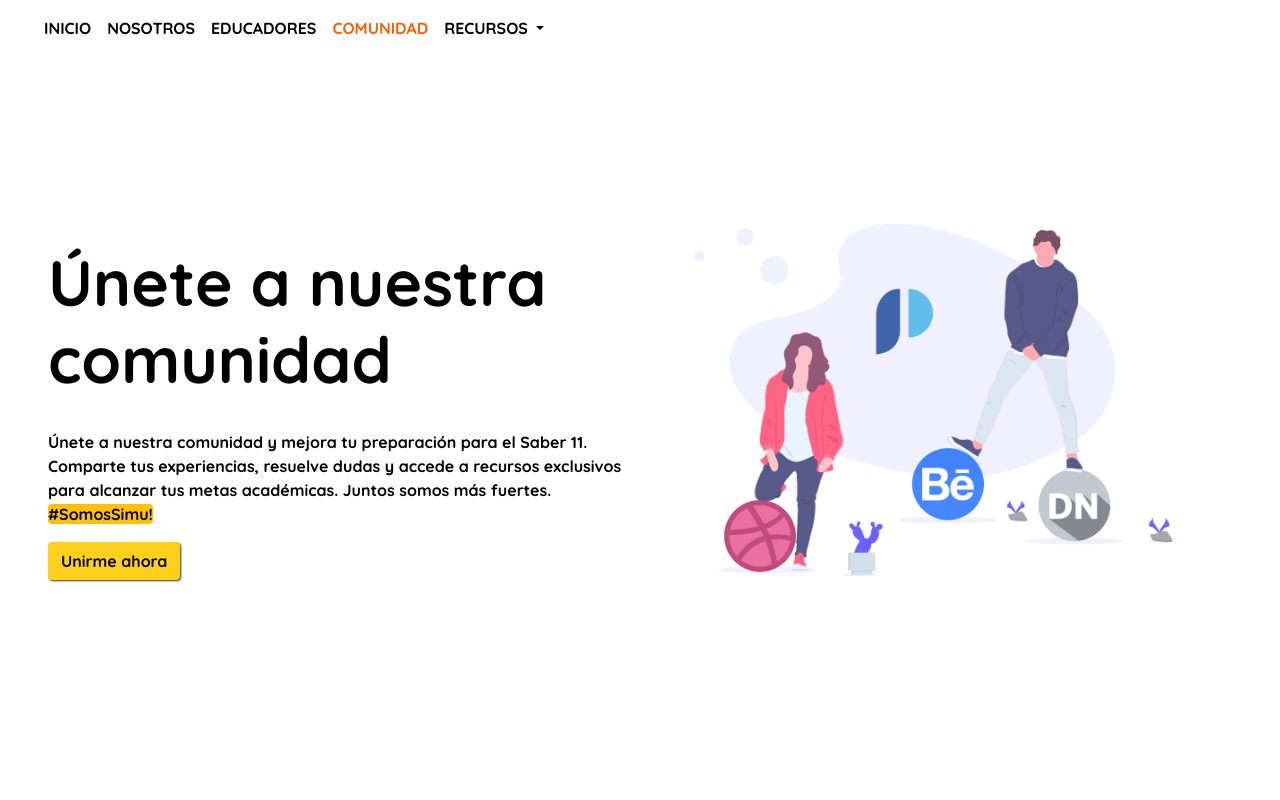
After one commit to jose-advh/somos-simu, a PHP site: page /pages/comunidad.html in a window 1280 px wide. The commit adds this page. Run offline with PHP 8.4, Linux system fonts and the light colour scheme.

Commit message:
Index optimizado, comunidad añadida

```diff
--- a/css/styles.css
+++ b/css/styles.css
@@ -20,13 +20,14 @@
 
 .header {
     position: fixed;
+    z-index: 99;
     right: 0;
     left: 0;
 }
 
 .scrolled {
     transition: 0.3s background ease;
-    background-color: #ffffff59;
+    background-color: #fcb90059;
     height: 70px;
 }
 
--- /dev/null
+++ b/pages/comunidad.html
@@ -0,0 +1,122 @@
+<!DOCTYPE html>
+<html lang="es">
+<head>
+    <meta charset="UTF-8">
+    <meta name="viewport" content="width=device-width, initial-scale=1.0">
+    <title>Simu - Comunidad</title>
+    <link rel="stylesheet" href="../css/styles.css" />
+    <link
+        href="https://cdn.jsdelivr.net/npm/bootstrap@5.0.2/dist/css/bootstrap.min.css"
+        rel="stylesheet"
+        integrity="sha384-EVSTQN3/azprG1Anm3QDgpJLIm9Nao0Yz1ztcQTwFspd3yD65VohhpuuCOmLASjC"
+        crossorigin="anonymous"
+    />
+</head>
+<body>
+    <header class="header" id="header">
+        <nav class="navbar navbar-expand-lg navbar-light align-items-center justify-content-between px-4">
+            <div class="container-fluid">
+                <button
+                    class="navbar-toggler"
+                    type="button"
+                    data-bs-toggle="collapse"
+                    data-bs-target="#navbarNavDropdown"
+                    aria-controls="navbarNavDropdown"
+                    aria-expanded="false"
+                    aria-label="Toggle navigation"
+                >
+                    <span class="navbar-toggler-icon"></span>
+                </button>
+                <div
+                    class="collapse navbar-collapse"
+                    id="navbarNavDropdown"
+                >
+                    <ul class="navbar-nav">
+                        <li class="nav-item">
+                            <a
+                                class="nav-link"
+                                aria-current="page"
+                                href="../index.html"
+                                >INICIO</a
+                            >
+                        </li>
+                        <li class="nav-item">
+                            <a
+                                class="nav-link"
+                                aria-current="page"
+                                href="nosotros.html"
+                                >NOSOTROS</a
+                            >
+                        </li>
+                        <li class="nav-item">
+                            <a class="nav-link" href="#">EDUCADORES</a>
+                        </li>
+                        <li class="nav-item">
+                            <a class="nav-link active" href="#">COMUNIDAD</a>
+                        </li>
+                        <li class="nav-item dropdown">
+                            <a
+                                class="nav-link dropdown-toggle"
+                                href="#"
+                                id="navbarDropdownMenuLink"
+                                role="button"
+                                data-bs-toggle="dropdown"
+                                aria-expanded="false"
+                            >
+                                RECURSOS
+                            </a>
+                            <ul
+                                class="dropdown-menu"
+                                aria-labelledby="navbarDropdownMenuLink"
+                            >
+                                <li>
+                                    <a class="dropdown-item" href="#"
+                                        >CONSEJOS</a
+                                    >
+                                </li>
+                                <li>
+                                    <a class="dropdown-item" href="#"
+                                        >DISCAPACIDAD</a
+                                    >
+                                </li>
+                                <li>
+                                    <a class="dropdown-item" href="#"
+                                        >Something else here</a
+                                    >
+                                </li>
+                            </ul>
+                        </li>
+                    </ul>
+                </div>
+            </div>
+        </nav>
+    </header>
+        <main class="main main--nosotros ">
+            <article
+                class="main__principal p-5 align-items-center d-flex justify-content-center"
+            >
+                <section class="main_texto--nosotros">
+                    <h1 class="display-3 py-4 fw-bold">Únete a nuestra comunidad</h1>
+                    <p class="fw-bold">
+                        Únete a nuestra comunidad y mejora tu preparación para el Saber 11. Comparte tus experiencias, resuelve dudas y accede a recursos exclusivos para alcanzar tus metas académicas. Juntos somos más fuertes. <span class="btn-warning rounded">#SomosSimu!</span>
+                    </p>
+                    <a href="../pages/acceder.html" class="btn header__btn"
+                        >Unirme ahora</a
+                    >
+                </section>
+                <img
+                    src="../img/backgrounds/comunidad.png"
+                    alt="Nosotros imagen"
+                    class="w-50"
+                />
+            </article>
+    </main>
+
+    <script
+    src="https://cdn.jsdelivr.net/npm/bootstrap@5.0.2/dist/js/bootstrap.bundle.min.js"
+    integrity="sha384-MrcW6ZMFYlzcLA8Nl+NtUVF0sA7MsXsP1UyJoMp4YLEuNSfAP+JcXn/tWtIaxVXM"
+    crossorigin="anonymous"
+></script>
+<script src="../js/scripts.js"></script>
+</body>
+</html>
```
Also changed, not shown: acceder.php (+3 -5 lines), index.html (+18 -18 lines), pages/acceder.html (deleted, +0 -137 lines), pages/nosotros.html (+7 -9 lines), img/backgrounds/comunidad.png (added), img/gratis.jpg (deleted), img/img_marquee/ingles.png (added), img/img_marquee/lectura.png (added), img/img_marquee/mate.png (added), img/img_marquee/naturales.png (added), img/img_marquee/sociales.png (added), img/ingles.png (deleted), img/lectura.png (deleted), img/mate.png (deleted), 4 more files.
